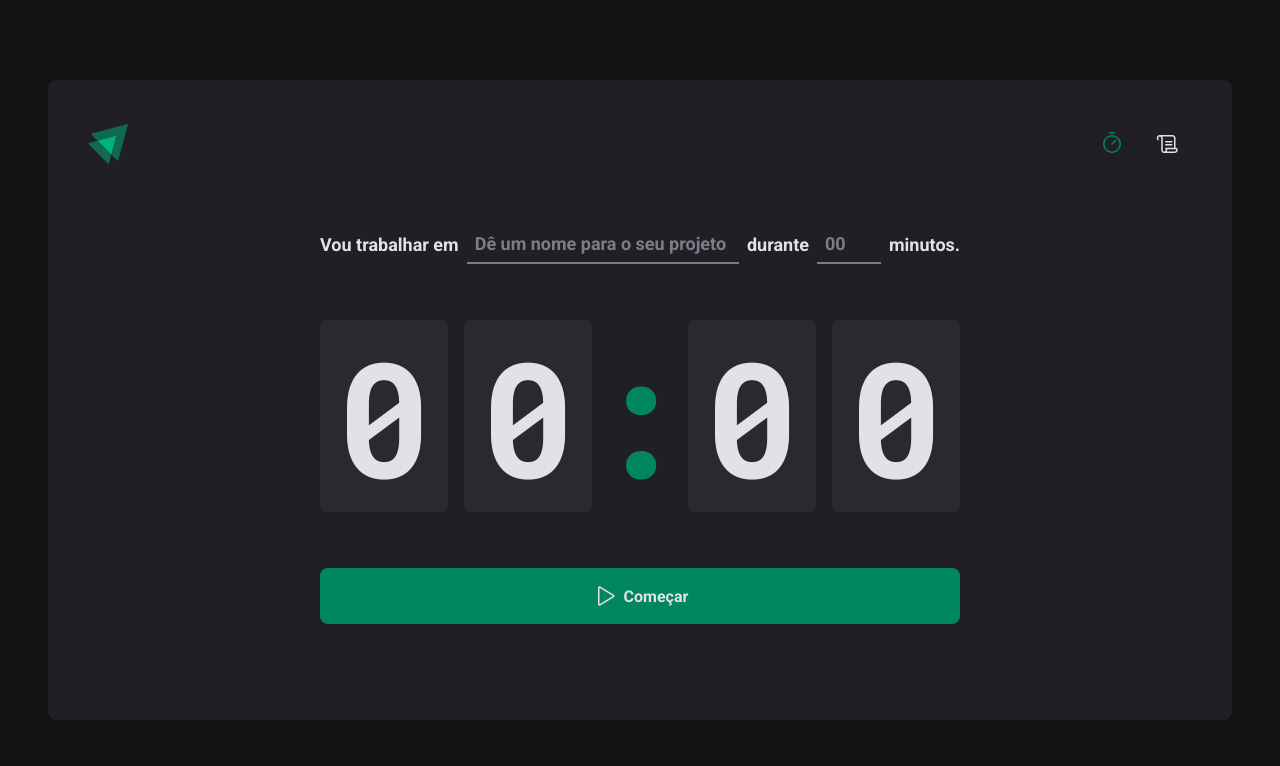
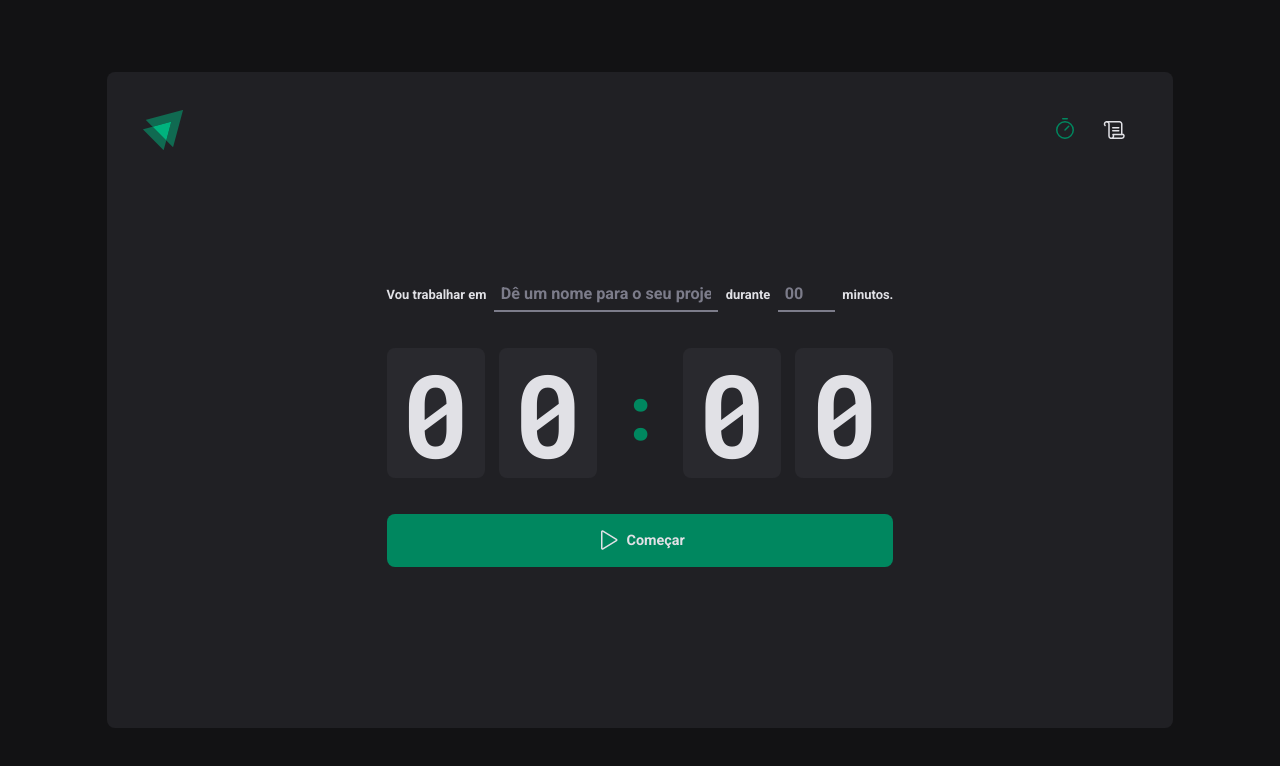
Before and after one commit to lucasivisson/IgniteTimer, a React (Vite) app: page / in a window 1280 px wide. Shown: the top 766 px of the page. Built offline with nearby package versions, Linux system fonts and the light colour scheme.

Commit message:
🐛 fix styles of wrapper

```diff
--- a/src/pages/Home/styles.ts
+++ b/src/pages/Home/styles.ts
@@ -12,7 +12,7 @@ export const HomeContainer = styled.main`
     display: flex;
     flex-direction: column;
     align-items: center;
-    gap: 3.5rem;
+    gap: 2.5rem;
   }
 `
 
@@ -62,8 +62,7 @@ export const MinutesAmountInput = styled(BaseInput)`
 
 export const CountdownContainer = styled.div`
   font-family: 'Roboto Mono', monospace;
-  font-size: 10rem;
-  line-height: 8rem;
+  line-height: 5rem;
   color: ${(props) => props.theme['gray-100']};
 
   display: flex;
@@ -73,11 +72,13 @@ export const CountdownContainer = styled.div`
     background: ${(props) => props.theme['gray-700']};
     padding: 2rem 1rem;
     border-radius: 8px;
+    font-size: 8rem;
   }
 `
 
 export const Separator = styled.div`
   padding: 2rem 0;
+  font-size: 5rem;
   color: ${(props) => props.theme['green-500']};
 
   width: 4rem;
--- a/src/styles/global.ts
+++ b/src/styles/global.ts
@@ -5,6 +5,7 @@ export const GlobalStyle = createGlobalStyle`
     margin: 0;
     padding: 0;
     box-sizing: border-box;
+    font-size: 0.9rem;
   }
 
   :focus {
@@ -16,6 +17,7 @@ export const GlobalStyle = createGlobalStyle`
     background: ${(props) => props.theme['gray-900']};
     color: ${(props) => props.theme['gray-300']};
     -webkit-font-smoothing: antialiased;
+    /* font-size: 25px; */
   }
 
   body, input, textarea, button {
```
